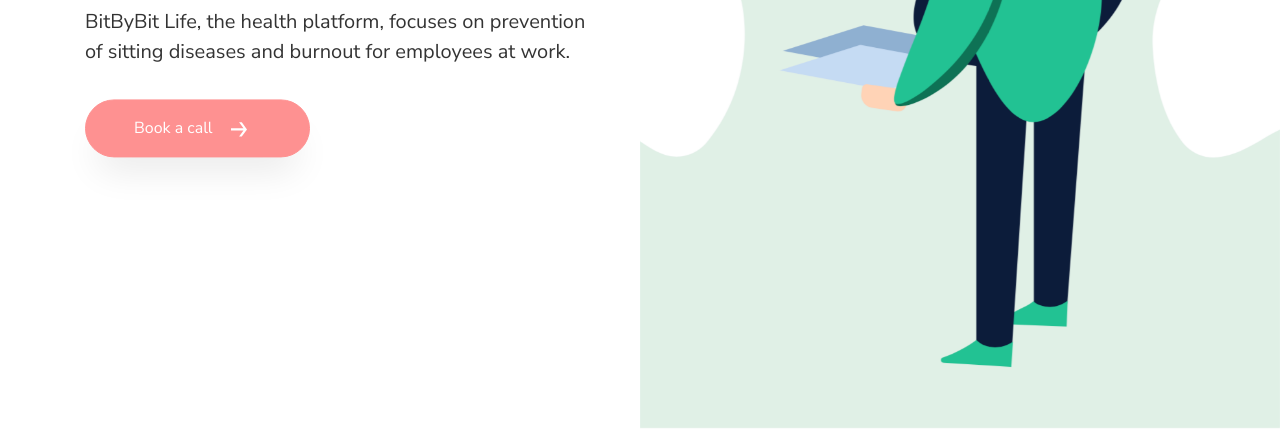
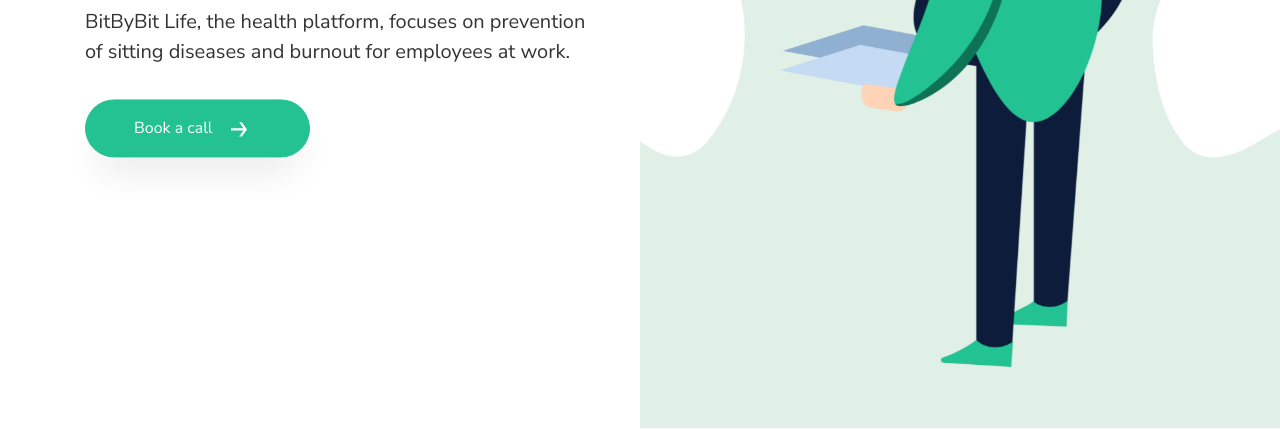
Before and after one commit to CharlieChenyuZhang/BitByBit.Life-LandingPage, a plain HTML site: page index.html in a window 1280 px wide. Shown: the part 371-800 px from the top of the page. Drawn offline with Linux system fonts and the light colour scheme; some packages are replaced by stand-ins of ours; no server answers.

Commit message:
update style

```diff
--- a/scss/style.scss
+++ b/scss/style.scss
@@ -7,7 +7,7 @@ $white: #fff;
 $black: #000000;
 $darken: #232931;
 
-$primary: #fe9191;
+$primary: #24C293;
 $secondary: #a0f669;
 
 
```
Also changed, not shown: css/style.css, images/logo.png (added).
